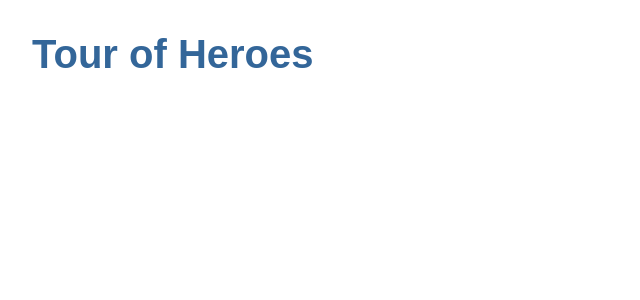
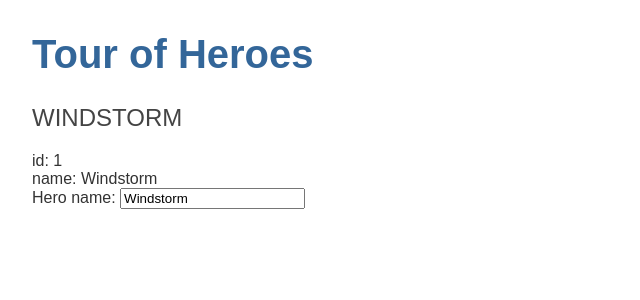
Before and after one commit to TatianaSanchez01/tour-of-heroes, an Angular app: page / in a window 1280 px wide. Shown: the top 300 px of the page, without its empty margins (0-640 px from the left). Built offline with nearby package versions, Linux system fonts and the light colour scheme.

Commit message:
[FEAT] added hero editor

```diff
--- a/src/app/app.component.html
+++ b/src/app/app.component.html
@@ -1 +1,3 @@
 <h1>{{title}}</h1>
+
+<app-heroes></app-heroes>
--- /dev/null
+++ b/src/app/hero.ts
@@ -0,0 +1,4 @@
+export interface Hero {
+    id: number;
+    name: string;
+}
--- /dev/null
+++ b/src/app/heroes/heroes.component.html
@@ -0,0 +1,8 @@
+<h2>{{hero.name | uppercase}}</h2>
+<div><span>id: </span>{{hero.id}}</div>
+<div><span>name: </span>{{hero.name}}</div>
+
+<div>
+    <label for="name">Hero name: </label>
+    <input id="name" [(ngModel)]="hero.name" placeholder="name">
+</div>
--- /dev/null
+++ b/src/app/heroes/heroes.component.ts
@@ -0,0 +1,14 @@
+import { Component } from '@angular/core';
+import { Hero } from '../hero';
+
+@Component({
+  selector: 'app-heroes',
+  templateUrl: './heroes.component.html',
+  styleUrls: ['./heroes.component.css'],
+})
+export class HeroesComponent {
+  hero: Hero = {
+    id: 1,
+    name: 'Windstorm',
+  };
+}
```
Also changed, not shown: src/app/app.module.ts (+6 -2 lines), src/app/heroes/heroes.component.css (added), 1 other file (tests, documents, lock files or other folders).
